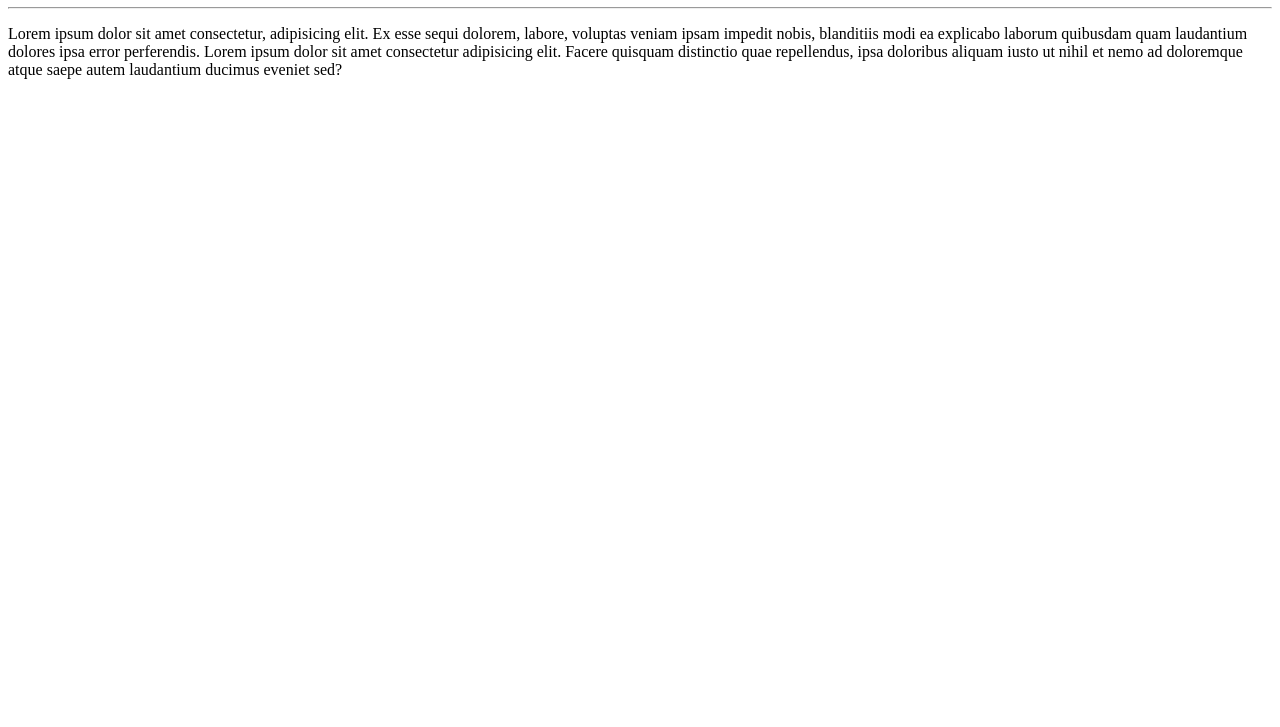
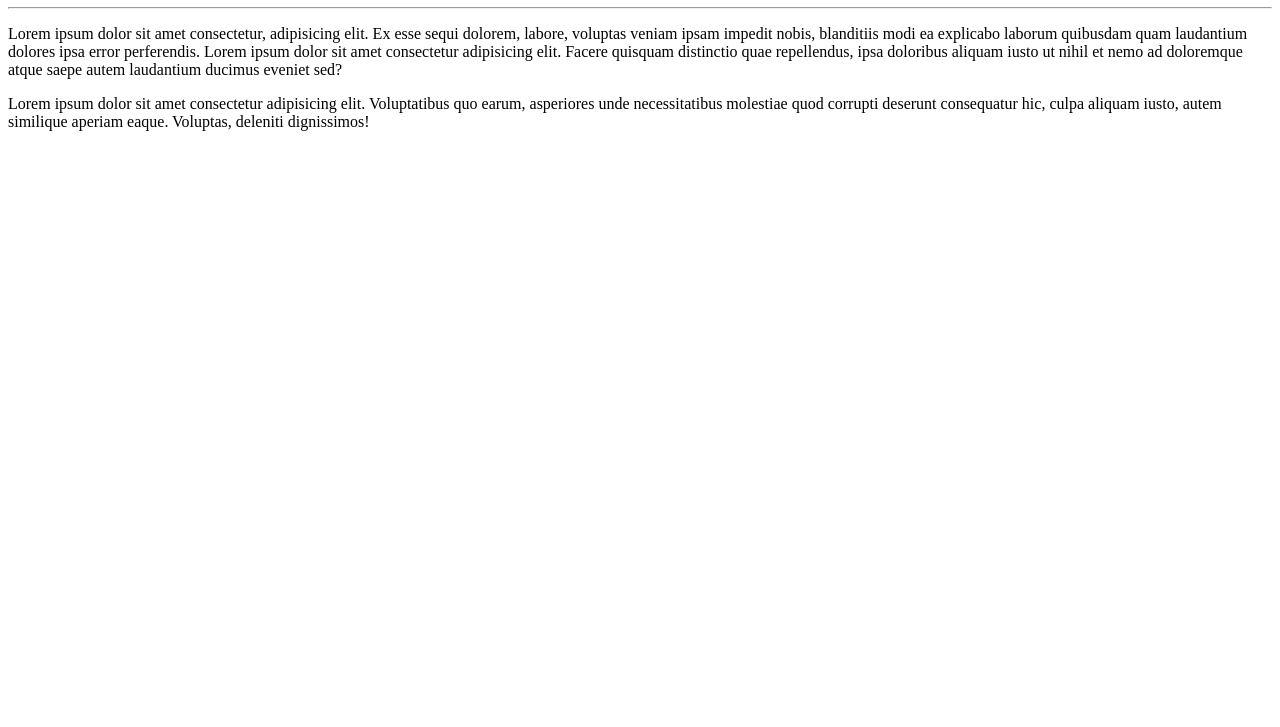
Before and after one commit to vrct07/Repositorios, a plain HTML site: page site-exemplo/index.html in a window 1280 px wide. Shown: the part 73-800 px from the top of the page. Drawn offline with Linux system fonts and the light colour scheme.

Commit message:
adicionei um paragrafo

```diff
--- a/site-exemplo/index.html
+++ b/site-exemplo/index.html
@@ -9,5 +9,6 @@
     <h1>Olá, Mundo!</h1>
     <hr>
     <p>Lorem ipsum dolor sit amet consectetur, adipisicing elit. Ex esse sequi dolorem, labore, voluptas veniam ipsam impedit nobis, blanditiis modi ea explicabo laborum quibusdam quam laudantium dolores ipsa error perferendis. Lorem ipsum dolor sit amet consectetur adipisicing elit. Facere quisquam distinctio quae repellendus, ipsa doloribus aliquam iusto ut nihil et nemo ad doloremque atque saepe autem laudantium ducimus eveniet sed?</p>
+    <p>Lorem ipsum dolor sit amet consectetur adipisicing elit. Voluptatibus quo earum, asperiores unde necessitatibus molestiae quod corrupti deserunt consequatur hic, culpa aliquam iusto, autem similique aperiam eaque. Voluptas, deleniti dignissimos!</p>
 </body>
 </html>
```
